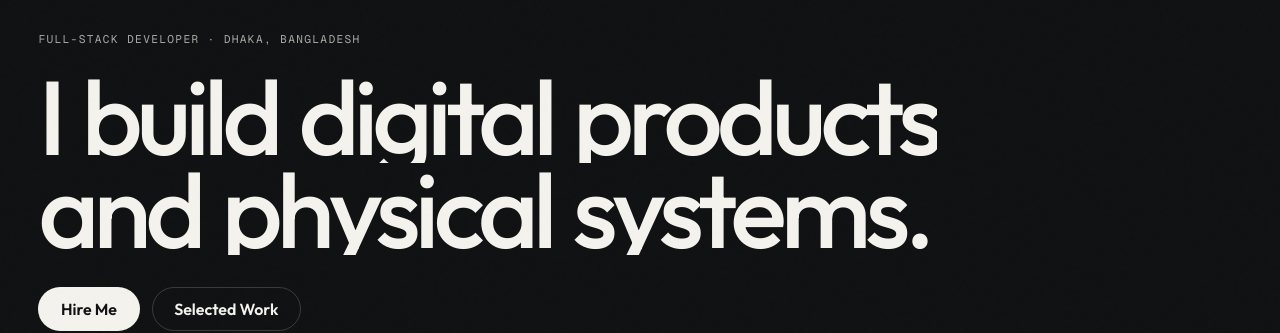
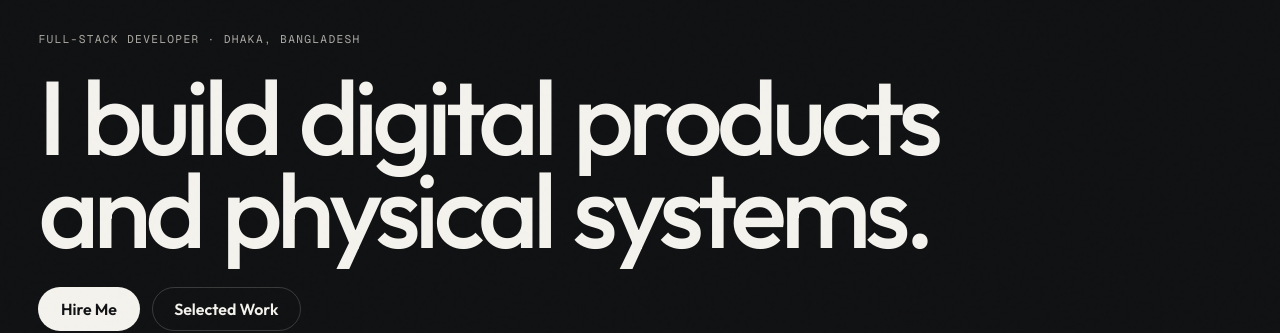
Before and after one commit to Frazix12/irfu, a Next.js app: page / in a window 1280 px wide. Shown: the part 405-738 px from the top of the page. Built offline with nearby package versions, Linux system fonts and the light colour scheme.

Commit message:
fix: prevent hero glyph clipping

```diff
--- a/app/globals.css
+++ b/app/globals.css
@@ -236,12 +236,16 @@ summary {
 
 .title-word-mask {
   display: inline-block;
+  margin-inline: -0.06em;
+  margin-bottom: -0.14em;
   overflow: hidden;
+  padding-inline: 0.06em;
+  padding-bottom: 0.14em;
   vertical-align: bottom;
 }
 
 .title-word-mask:not(:last-child) {
-  margin-right: 0.2em;
+  margin-right: 0.14em;
 }
 
 .title-word-mask > span {
```
Also changed, not shown: 1 other file (tests, documents, lock files or other folders).
